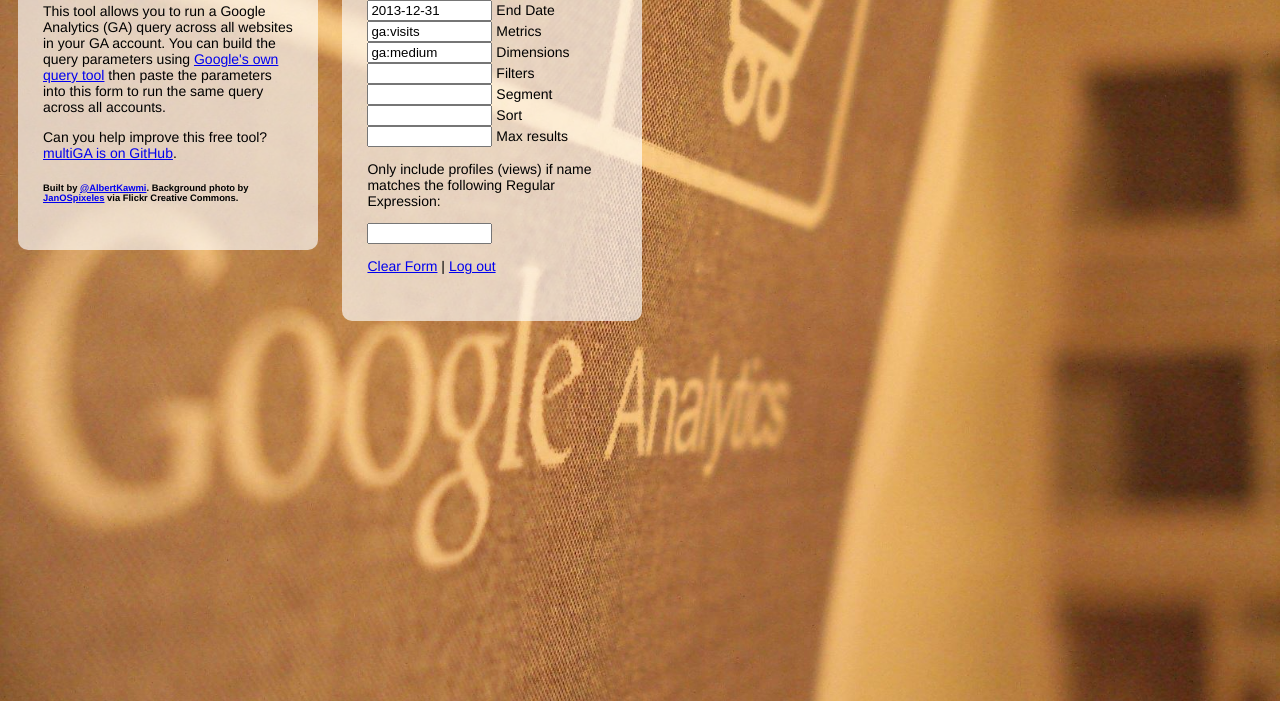
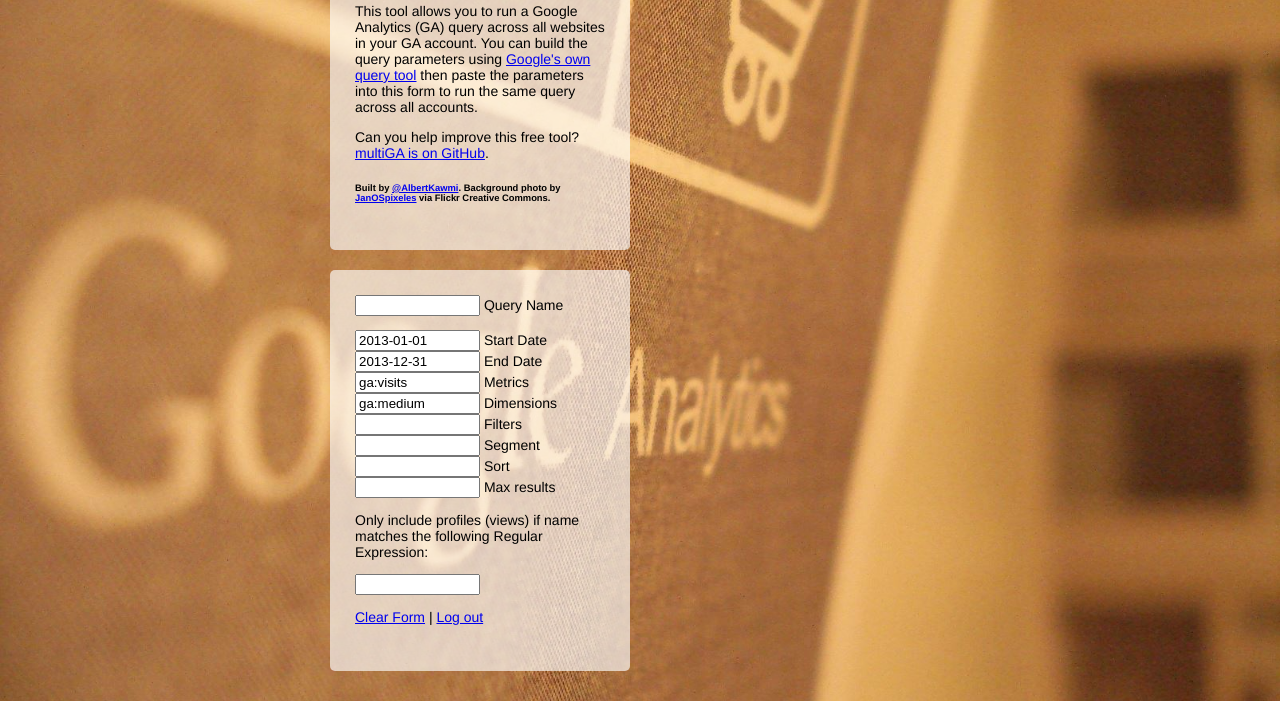
Before and after one commit to albertkawmi/manyanalytics, a plain HTML site: page index.html in a window 1280 px wide. Shown: the part 99-800 px from the top of the page. Drawn offline with Linux system fonts and the light colour scheme.

Commit message:
quick css fixes

```diff
--- a/style.css
+++ b/style.css
@@ -9,7 +9,7 @@
 	width: 250px;
 	background: rgba(255,255,255,0.65);
 	padding: 25px;
-	border-radius: 10px;
+	border-radius: 5px;
 	display: inline-block;
 	margin: 10px;
 	text-align: left;
@@ -23,4 +23,4 @@
 
 input { width: 50%; }
 
-div { margin: 0 auto; width: auto; }
+div { margin: 0 auto; width: 640px; }
```
